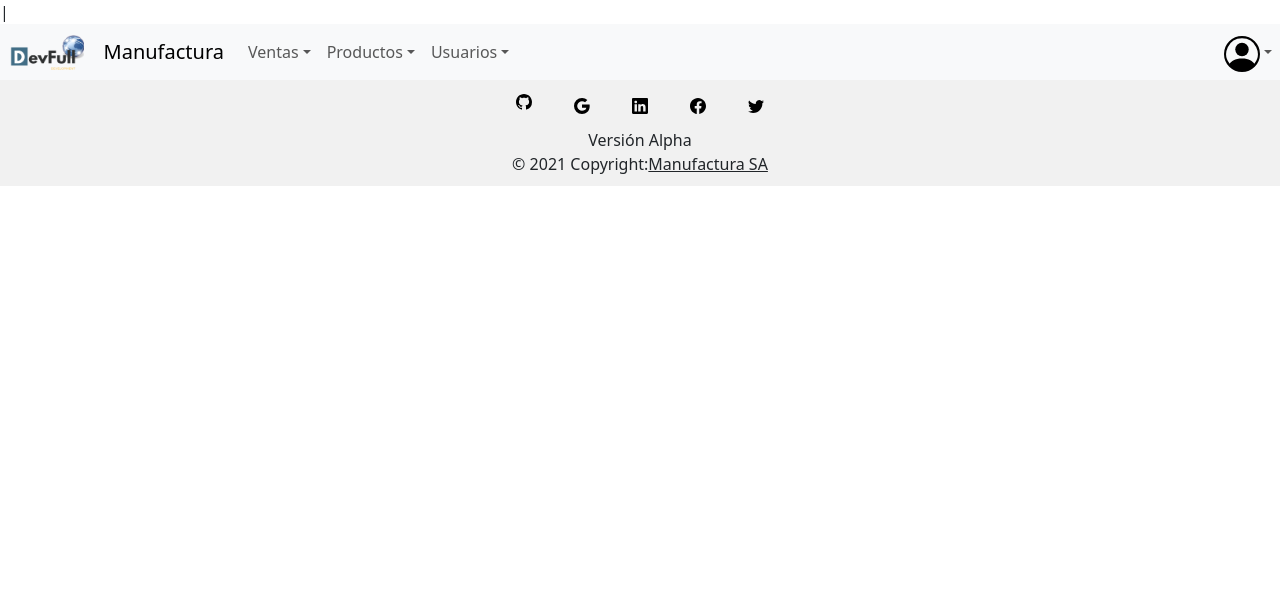
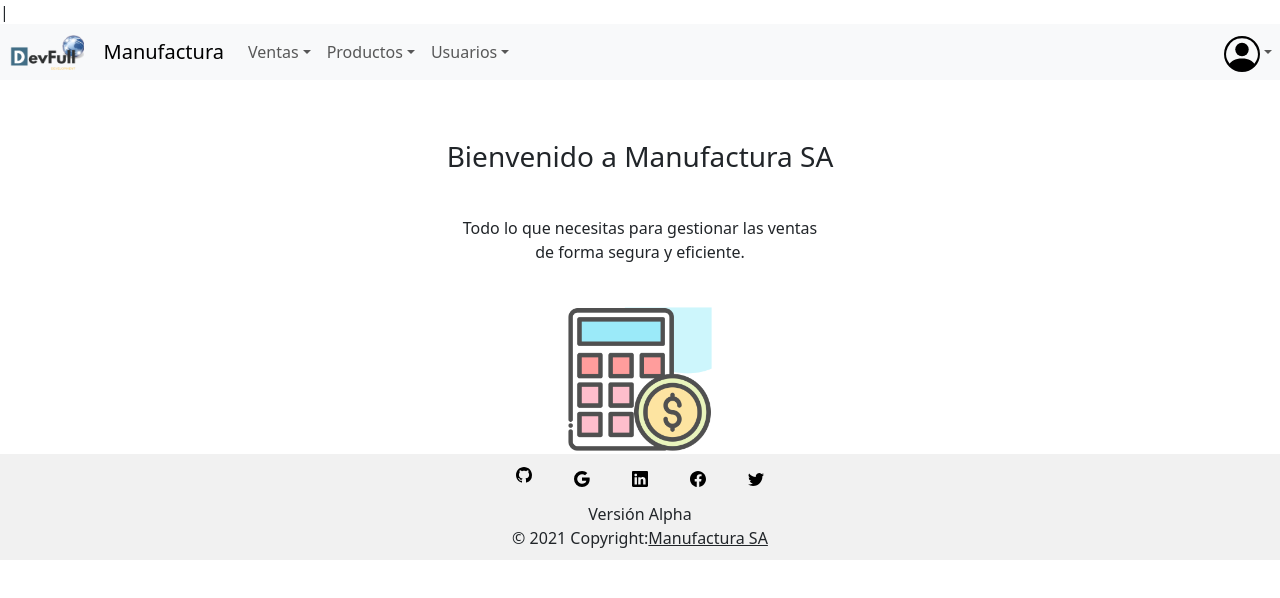
Before and after one commit to MinTic-2021/Manufacture, a React (Create React App) app: page /bienvenida in a window 1280 px wide. Shown: the top 598 px of the page. Built offline with nearby package versions, Linux system fonts and the light colour scheme.

Commit message:
agregar página inicio a react

```diff
--- a/src/pages/Inicio.jsx
+++ b/src/pages/Inicio.jsx
@@ -1,9 +1,27 @@
-import React from 'react';
+import React from 'react'
+import calculator from 'media/calculator.png'
 
 const Inicio = () => {
     return (
         <div>
-
+           <div style={{paddingBottom: '40px'}}></div>
+            <div className="container-sm">
+                <h3 style={{paddingBottom: '10px', paddingTop: '20px', display: 'flex', justifyContent: 'center'}}>
+                Bienvenido a Manufactura SA
+                </h3>
+                <div style={{justifyContent: 'center'}}>
+                <hr style={{border:'15px', display:'flex'}}/>
+                </div>
+                <span style={{display: 'flex', justifyContent: 'center'}}>
+                Todo lo que necesitas para gestionar las ventas
+                </span>
+                <span style={{display: 'flex', justifyContent: 'center', paddingBottom: '40px'}}>
+                de forma segura y eficiente.
+                </span>
+                <div style={{display: 'flex', justifyContent: 'center'}}>
+                <img src={calculator} style={{height: '150px', borderRadius: '0%'}}/>
+                </div>
+            </div>
         </div>
     )
 }
```
